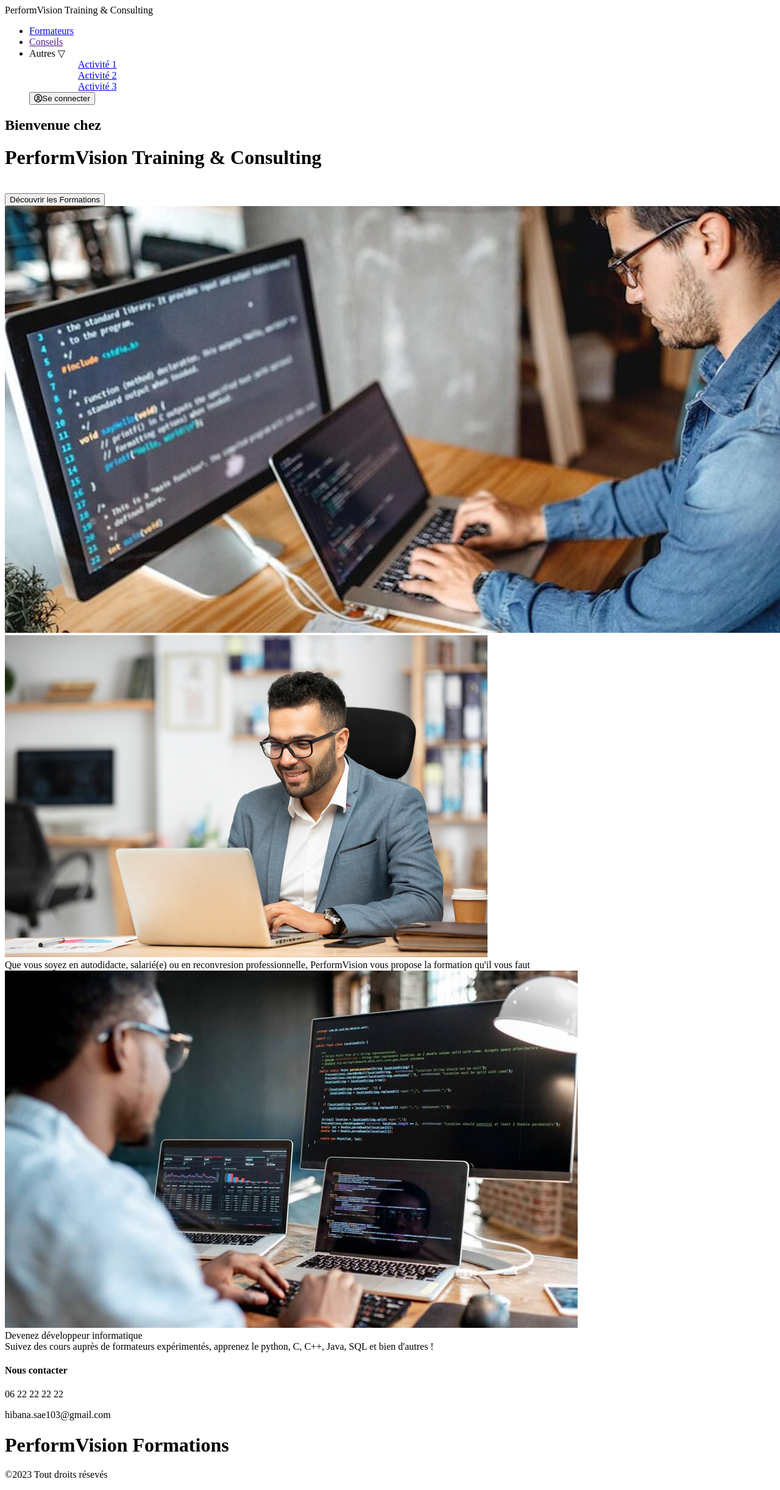
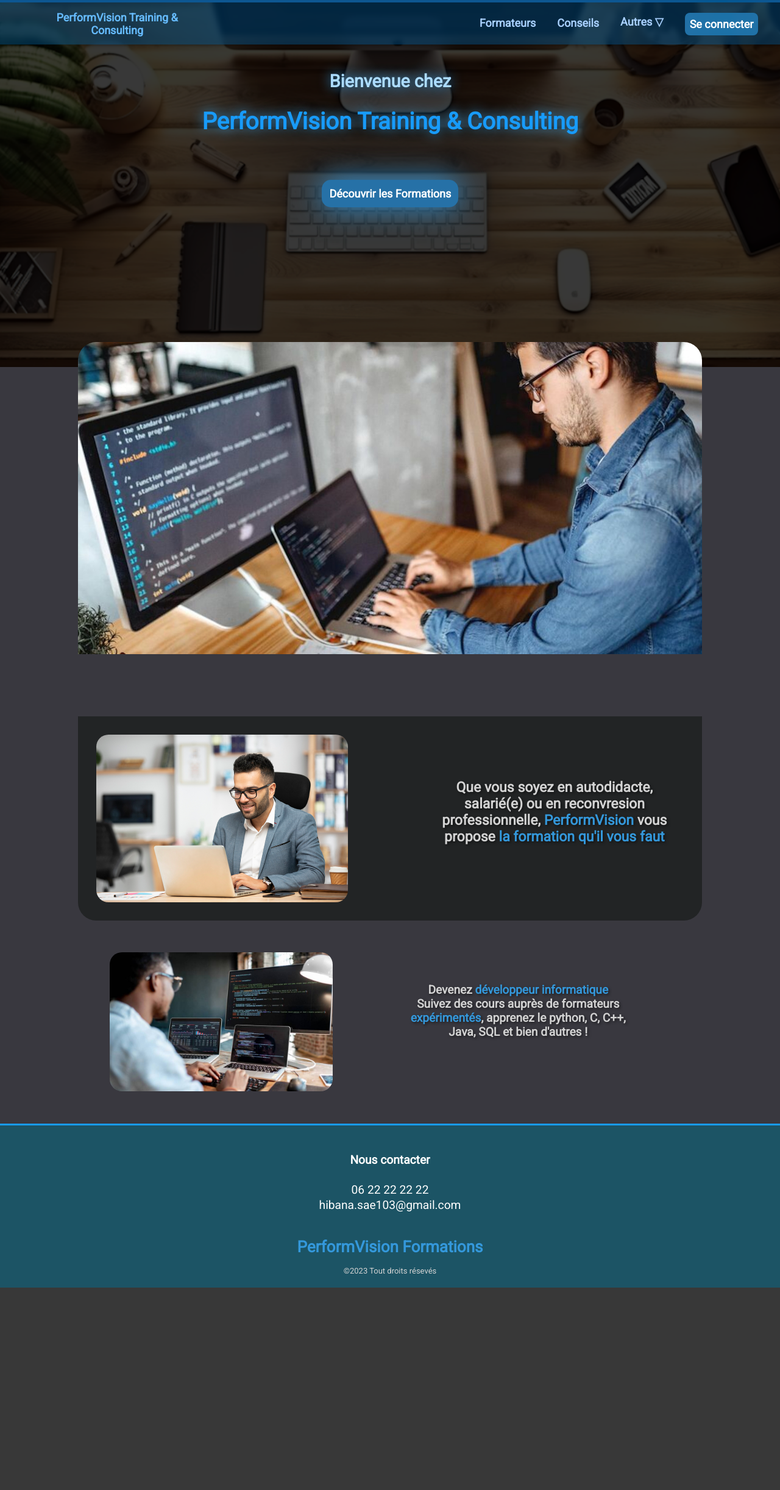
Before and after one commit to DaManflow/hibana, a PHP site: page / in a window 1280 px wide; the page is wider, and only the part inside the window is pictured. Shown: that part at 61% size. After the commit the page ends 2112 px from the top of that part, so only its background shows below. Run offline with PHP 8.4, Linux system fonts and the light colour scheme; some libraries are stand-ins or nearby versions.

Commit message:
Retour arrière

```diff
--- a/PerformVision/Content/css/style1.css
+++ b/PerformVision/Content/css/style1.css
@@ -1,172 +1,575 @@
-<?php require "view_begin.php";
-require_once "./Utils/functions.php" ;
-
-$_SESSION['themes'] = $themes ;
-$_SESSION['public'] = $public ;
-$_SESSION['levels'] = $levels ;
-?>
-
-<h1> S'inscrire </h1>
-
-<form id="former-form" action="?controller=register_former&action=register_former" method="POST" enctype="multipart/form-data">
-
-    <p> <label> <input required="" type="text" name="name" placeholder="Nom"/> </label> </p>
-    <p> <label> <input required="" type="text" name="surname" placeholder="Prénom"/> </label> </p>
-    <p> <label> <input required="" type="text" name="email" placeholder="Email"/> </label> </p>
-    <p> <label> <input required="" type="text" name="phone" placeholder="Téléphone"/> </label> </p>
-    <p> <label> <input required="" type="password" name="password" placeholder="Mot De Passe"/> </label> </p>
-    <p> <label> <input required="" type="text" name="linkedin" placeholder="Lien de votre page Linkedin"/> </label> </p>
-    <p> <label> <input required="" type="file" name="cv" class="lienbtn"/> </label> </p>
-     <button type="button" onclick="ajouterExperience()" required="" class="lienbtn">Ajouter une expérience</button>
-
-<!-- Conteneur pour les expériences -->
-<div id="experiencesContainer"></div>
-<br>
-
-    <p> <label> <input required="" type="radio" name="date_signature" value="<?= currentTime() ?>"/> Signature</label> </p>
-    <p> <label> <input required="" type="submit" name="submit" value="S'inscrire"> </label> </p>
-    <script>
-        var experienceCounter = 1;
-
-        function ajouterExperience() {
-            var experiencesContainer = document.getElementById('experiencesContainer');
-
-            // Crée un nouvel élément div pour le menu déroulant
-            var newExperienceDiv = document.createElement('div');
-            newExperienceDiv.className = 'experienceDropdown';
-
-            // Ajoute le HTML du menu déroulant au nouvel élément div
-
-            newExperienceDiv.innerHTML = `
-            <h1>Informations sur l'Expérience ${experienceCounter}</h1>
-
-                <div class="exp">
-                    <label for="theme${experienceCounter}">Expérience :</label>
-                    <select name="theme${experienceCounter}" class="exp-select">
-                        <?php
-                                foreach ($themes as $id_theme => $themeData) {
-                                    $categorie = $themeData['categorie'];
-                                    $sous_categorie = $themeData['sous_categorie'];
-                                    $theme = $themeData['theme'];
-
-                                    if ($currentCategory !== $categorie) {
-                                        if ($currentCategory !== null) {
-                                            echo '</optgroup>';
-                                        }
-                                        echo '<optgroup label="' . e($categorie) . '">';
-                                        $currentCategory = $categorie;
+::selection {
+    background-color: rgba(17, 143, 238, 0.5);
+    color: rgb(171, 242, 255);
 }
 
-                                    echo '<option value="' . e($id_theme) . '">' . e($sous_categorie) . ' : ' . e($theme) . '</option>';
+html {
+    background-color: #2E2D33;
 }
 
-                                if ($currentCategory !== null) {
-                                    echo '</optgroup>';
+@media only screen and (max-width: 770px) {
+    .aut {
+        display: none; /* Cache le texte du bouton sur les écrans plus petits */
     }
-                        ?>
-                    </select>
-                </div>
-                </br>
+    .conteneur2 {
+        width: 100%;
+        max-width: 1101px;
+        margin-top: 0;
+        text-align: center;
+        background-color: #222425 ;
+        border-bottom-left-radius: 7%;
+        border-bottom-right-radius: 7%;
+        padding-bottom: 5%;
+        z-index: 1;
+    }
+    .conteneur3 {
+        text-align: center;
+        align-items: center;
+        justify-content: center;
+    }
 
-                <div class="exp">
-                    <label for="expertise${experienceCounter}">Expertise Professionnelle :</label>
-                    <select name="expertise${experienceCounter}" class="exp-select">
-                    <?php
-                    foreach ($levels as $id => $col) {
-                        echo '<option value="' . e($id) . '">' . e($col['libelle']). '</option>';
+    .img2 img {
+        width: 80%; /* L'image prend la largeur du conteneur */
+        height: auto;
+        display: block;
+        margin: 10% 10% 10% 10%; /* Espace sous la première image */
+        float : left ;
+        border-radius: 20px;
     }
-                    ?>
-                    </select>
-                </div>
-                </br>
-                <div class="exp">
-                    <label for="dureeExpertise${experienceCounter}">Durée de l'expertise :</label>
-                    <input type="number" name="dureeExpertise${experienceCounter}" placeholder="Saisissez le nombre d'années d'expertise" required="">
-                </div>
-                </br>
-                <div class="exp">
-                    <label for="commentaireExpertise${experienceCounter}" class="exp">Commentaire :</label>
-                    </br>
-                    <textarea name="commentaireExpertise${experienceCounter}" placeholder="Ajoutez un commentaire"></textarea>
-                </div>
-                </br>
-                <div class="exp">
-                    <label for="expePeda${experienceCounter}" class="exp">Experience Padagogique :</label>
-                    </br>
-                    <select name="expePeda${experienceCounter}" class="exp-select">
-                    <?php
-                    foreach ($public as $id => $val) {
-                        echo '<option value="' . e($id) . '">' . e($val['libellep']). '</option>';
+    .img3 {
+        height: auto;
+        display: block;
+        /* Espace sous la première image */
     }
-                    ?>
-                    </select>
-                </div>
-                </br>
-                <div class="exp">
-                    <label for="VolumeHMoyenSession${experienceCounter}">Volume horaire d'une session :</label></br>
-                    <input type="time" name="VolumeHMoyenSession${experienceCounter}" placeholder="Saisissez le nombre d'années d'expertise" required="" step=1>
-                </div>
-                <div class="exp">
-                    <label for="nbSession${experienceCounter}">Nombre de sessions :</label></br>
-                    <input type="number" name="nbSession${experienceCounter}" placeholder="Saisissez le nombre de sessions" required="">
-                </div>
-                <div class="exp">
-                    </br>
-                    <label for="commentaireExpePeda${experienceCounter}" class="exp-select"">Commentaire :</label>
-                    </br>
-                    <textarea name="commentaireExpePeda${experienceCounter}" placeholder="Ajoutez un commentaire"></textarea>
-                </div>
-            `;
+    .img3 img {
+        border-radius: 20px;
+        width : 70% ;
+        margin: 10%;
+    }
 
-            // Ajoute le nouvel élément div au conteneur
-            experiencesContainer.appendChild(newExperienceDiv);
-            experienceCounter++;
+    .text {
+        width : 80% ;
+        text-align: center;
+        color : lightgrey ;
+        margin: 5%;
+        text-shadow: 2px 2px 4px rgba(0, 0, 0, 0.5);
+        font-weight: bold;
     }
-    </script>
-</form>
+    .text2 {
+        width : 80% ;
+        text-align: center;
+        color : lightgray;
+        margin: 0 10% 10% 10%;
+        text-shadow: 2px 2px 4px rgba(0, 0, 0, 0.5);
+        font-weight: bold;
+    }
 
-<?php
-if ($_SERVER["REQUEST_METHOD"] == "POST" && isset($_POST["submit"])) {
-    var_dump($_POST) ;
-    $experienceIndex = 1;
-    while (isset($_POST['theme' . $experienceIndex])) {
-        $themeKey = 'theme' . $experienceIndex;
-        $expertiseKey = 'expertise' . $experienceIndex;
-        $dureeExpertiseKey = 'dureeExpertise' . $experienceIndex;
-        $commentaireExpertiseKey = 'commentaireExpertise' . $experienceIndex;
-        $expePedaKey = 'expePeda' . $experienceIndex;
-        $VolumeHMoyenSessionKey = 'VolumeHMoyenSession' . $experienceIndex;
-        $nbSessionKey = 'nbSession' . $experienceIndex;
-        $commentaireExpePedaKey = 'commentaireExpePeda' . $experienceIndex;
+}
+@media only screen and (min-width: 770px) {
+    .connect i {
+        display: none; /* Cache le texte du bouton sur les écrans plus petits */
+    }
+    body {
+        font-size: large;
+        color : #A8D0FF;
 
-        if (
-            isset($_POST[$themeKey]) && isset($_POST[$expertiseKey]) &&
-            isset($_POST[$dureeExpertiseKey]) && isset($_POST[$commentaireExpertiseKey]) &&
-            isset($_POST[$expePedaKey]) && isset($_POST[$VolumeHMoyenSessionKey]) &&
-            isset($_POST[$nbSessionKey]) && isset($_POST[$commentaireExpePedaKey])
-        ) {
-            // Traitement de chaque expérience et ajout à $infos
-            $theme = $_POST[$themeKey];
-            $expertise = $_POST[$expertiseKey];
-            $dureeExpertise = $_POST[$dureeExpertiseKey];
-            $commentaireExpertise = $_POST[$commentaireExpertiseKey];
-            $expePeda = $_POST[$expePedaKey];
-            $VolumeHMoyenSession = $_POST[$VolumeHMoyenSessionKey];
-            $nbSession = $_POST[$nbSessionKey];
-            $commentaireExpePeda = $_POST[$commentaireExpePedaKey];
+    }
+    .conteneur2 {
+        margin-top: 0;
+        text-align: center;
+        display: flex;
+        background-color: #222425 ;
+        border-bottom-left-radius: 30px;
+        border-bottom-right-radius: 30px;
+    }
+    .conteneur3 {
+        text-align: center;
+        display: flex;
+    }
 
-            // Effectuez ici vos vérifications et traitements spécifiques
-/*
-            // Ajoutez les données au tableau $infos
-            $_SESSION[$themeKey] = $themes[$theme]['theme'];
-            $_SESSION[$expertiseKey] = $levels[$expertise]['libelle'];
-            $_SESSION[$expePedaKey] = $public[$expePeda]['libellep'];
-            */
+    .img2 img {
+        width: 70%; /* L'image prend la largeur du conteneur */
+        height: auto;
+        display: block;
+        margin: 5%; /* Espace sous la première image */
+        float : left ;
+        border-radius: 20px;
+    }
+    .img3 {
+        height: auto;
+        display: block;
+        /* Espace sous la première image */
+    }
+    .img3 img {
+        border-radius: 20px;
+        width : 70% ;
+        float : left ;
+        margin: 10%;
+    }
+
+    .text {
+        width : 50% ;
+        float : right ;
+        text-align: center;
+        color : lightgrey;
+        margin: 10% 5% 5% 5%;
+        text-shadow: 2px 2px 4px rgba(0, 0, 0, 0.5);
+        font-weight: bold;
+        margin-left : 0 ;
+        font-size: larger;
+    }
+    .text2 {
+        width : 70% ;
+        float : right ;
+        text-align: center;
+        color : lightgrey;
+        margin: 10%;
+        text-shadow: 2px 2px 4px rgba(0, 0, 0, 0.5);
+        font-weight: bold;
+        margin-left: 0;
+    }
+}
+.connect i {
+    font-size: large;
+    padding : 0;
+}
+body {
+    /*background-color: #15121E;*/
+    background-color: #39383F;
+    color : #A8D0FF;
+    margin: 0;
+    padding: 0; /* Couleur bleu ciel */
+    font-family: Roboto, sans-serif;
+    font-size: larger;
+    text-align: center;
+}
+a {
+    text-decoration: none;/*Pour que le lien ne soit plus "souligné"...*/
+    color: #A8D0FF;
+}
+
+.debut {
+    padding-bottom : 0;
+    padding-top : 0;
+    padding-right: 10px;
+    top : 0;
+    position : fixed ;
+    width : 100% ;
+    display: flex;
+    justify-content: space-between;
+    align-items: center;
+    background-color: rgba(1, 74, 126, 0.5);
+    border-top: 4px solid #0d5792; /* Trait bleu en haut */
+    font-size: small;
+    backdrop-filter: blur(5px);
+    box-shadow: 0 2px 5px rgba(0, 0, 0, 0.3);
+}
+
+.partie-gauche {
+    margin-left : 7% ;
+    font-weight : bold ;
+    color : #66BCFF ;
+    font-size: large;
+    width: 205px;
+    text-align: center;
+}
+
+.partie-droite .ul1{
+    display: flex;
+}
+
+.formations,
+.conseils,
+.autres {
+    list-style-type: none;
+    padding: 10px;
+    border-radius: 5px;
+    cursor: pointer;
+    margin-right: 15px;
+    color : #A8D0FF;
+    font-weight: bold;
+    font-size: large;
+}
+.autres {margin-top:-2px}
+
+#link {
+    position: relative;
+    display: inline-block;
+    box-sizing: border-box;
+}
+#link::after {
+    content: '';
+    font-style: normal;
+    transform-origin: 0 0;
+    transform: scaleX(0);
+    position: absolute;
+    bottom: -5px;
+    height: 3px;
+    left: 0;
+    width: 100%;
+    background-color: #D9EEFF;
+    z-index: 1;
+    opacity: 1;
+    transition: transform .3s;
+    box-sizing: border-box;
+}
+.autres #link::after{
+    bottom: 5px;
+    width: 90%;
+    left: -6px;
+    padding: 0;
+}
+#link:hover::after {
+    transform: scaleX(1);
 }
 
 
-        $experienceIndex++;
+.formations a {
+    text-decoration: none;
+    color : #A8D0FF;
 }
 
+.dropdown {
+    /*width : 50% ; */
+    background-color: rgba(57, 58, 65, 0.7);
+    z-index: 1;
+    border-radius: 10px;
+    display: none;
+    position: absolute;
+    min-width: 100px;
+    box-shadow: 0 8px 16px 0 rgba(0,0,0,0.2);
+    overflow: visible;
+    list-style-type: none;
+    padding: 10px 10px 0 10px;
 }
-require "view_end.php";?>
+
+.dropdown ul a{
+    float: none;
+    margin-right: 0;
+    padding: 0 10px 10px 0;
+    text-decoration: none;
+    text-align: left;
+    z-index: 11;
+    width: 100px;
+    overflow: visible;
+}
+.dropdown ul{
+    list-style-type: none;
+    padding-left: 2px}
+
+.autres:hover .dropdown {
+    display: block;
+}
+
+.dropdown ul a:hover {
+    color: #D9EEFF;
+}
+
+.connect button {
+    list-style: none ;
+    padding: 8px;
+    background-color: #2671a7; /* Bleu foncé */
+    color: white;
+    border: none;
+    border-radius: 8px;
+    cursor: pointer;
+    font-weight: bold;
+    text-shadow: 0 0 100px #3498db;
+    margin: 4px 10px 5%;
+    font-family: Roboto, sans-serif;
+    transition: 0.3s;
+}
+
+/* Fin header */
+
+.titles {
+    text-shadow: 0 0 20px #3498db;
+    padding: 1px;
+    margin-top: 0;
+    height: 600px;
+    width: 99.9%;
+    align-items: center;
+    text-align: center;
+    background-image: url('../images/FondDiv1.png');
+    background-repeat: no-repeat;
+    background-size: cover; /* La taille de l'image couvrira toute la zone du corps */
+    background-position: center;
+
+}
+.titles h2 {
+    color : #ACDCFF ;
+    margin-top: 9%;
+}
+.titles h1 {
+    color : #189bf9 ;
+}
+.form-title {
+    list-style: none ;
+    padding: 12px;
+    background-color: #2671a7; /* Bleu foncé */
+    color: white;
+    border: none;
+    border-radius: 15px;
+    cursor: pointer;
+    font-weight: bold;
+    box-shadow: 0 0 50px #3498db;
+    margin-top: 2%;
+    font-size: large;
+    transition: 0.3s;
+}
+
+.form-title:hover {
+    background-color: #217EC2;
+    box-shadow: 0 0 100px #3498db, 0 0 5px #66BCFF;
+    letter-spacing: 0.5px;
+    transition: 0.3s;
+}
+
+.reste {
+    display: flex;
+    justify-content: center;
+}
+
+.centre {
+    margin-top: 5%;
+    width : 80% ;
+}
+
+.conteneur1 {
+    text-align: center;
+    height: 509.2px;
+}
+
+.img1 img {
+    border-top-left-radius: 30px;
+    border-top-right-radius: 30px;
+    max-width: 100%; /* Assurez-vous que l'image ne dépasse pas la largeur du conteneur */
+    height: auto; /* Évitez la déformation de l'image */
+    margin-top: -105px;
+}
+
+input[type=text],input[type=password] {
+    width: 30%;
+    min-width: 20%;
+    padding: 8px 10px;
+    border-radius: 5px;
+    margin: 15px 0;
+    box-sizing: border-box;
+    border: 3px solid rgb(194, 222, 255);
+    background-color: #333333;
+    color: white;
+    -webkit-transition: 0.5s;
+    transition: 0.5s;
+    outline: none;
+}
+input[type=text]:focus,input[type=password]:focus {
+    border: 3px solid #66BCFF;
+    box-shadow: 0 0 10px #66BCFF;
+}
+.bodyform {
+    background-color: #39383F;
+    min-height: 10vh;
+    top: 10vh;
+}
+
+input[type=submit], a.lienbtn, button {
+    list-style: none;
+    padding: 8px;
+    background-color: #2671a7; /* Bleu foncé */
+    color: white;
+    border: none;
+    border-radius: 10px;
+    cursor: pointer;
+    font-weight: bold;
+    margin: 4px 0 3%;
+    font-family: Roboto, sans-serif;
+    font-size: large;
+    transition: 0.3s;
+}
+
+input[type=submit]:hover, a.lienbtn:hover, button:hover {
+    background-color: #217EC2;
+    /*letter-spacing: 0.2px;*/
+    transition: 0.3s;
+    box-shadow: 0 0 5px #66BCFF;
+    color: white;
+}
+input[type=submit]:hover{
+    letter-spacing: 0.2px;
+}
+.divchoice a.lienbtn {
+    display: inline-block;
+    min-width: 0;
+    max-width: 80%;
+    text-align: center;
+    align-items: center;
+    justify-content: center;
+    margin: 0;
+}
+
+select {
+    padding: 16px 20px;
+    border: none;
+    border-radius: 4px;
+    background-color: #f1f1f1;
+}
+
+/* Style pour le span dans le texte */
+.text span  , .text2 span{
+    font-weight: bold;
+    color: #3498db; /* Couleur bleue */
+}
+/*footer */
+footer {
+    display: flex;
+    text-align: center;
+    align-items: center;
+    flex-direction: column;
+    justify-content: space-between;
+    padding: 20px; /* Ajoutez du padding au besoin */
+    background-color: #1C5465; /* Ajoutez une couleur de fond au besoin */
+    color: white;
+    border-top: 3px solid #189bf9; /* Ajoutez une couleur de texte au besoin */
+}
+/*
+.partie1 {
+    display: flex;
+    justify-content: space-between;
+}
+*/
+.partie-droite{
+    display : block ;
+    text-align: center;
+    margin-right : 2%;
+    margin-bottom: -5px;
+}
+/*
+.partie-gauche{
+    display : block ;
+    float : left ;
+}
+*/
+.partie1-gauche, .partie1-droite {
+    title {
+        color: #fff; /* Ajoutez une couleur au titre au besoin */
+    }
+
+    a {
+        color: #fff; /* Ajoutez une couleur au lien au besoin */
+        text-decoration: none;
+        display: block;
+        margin-bottom: 5px; /* Ajoutez une marge entre les liens au besoin */
+    }
+
+    ul {
+        list-style: none;
+        display: flex;
+        padding: 0;
+        margin: 0;
+    }
+
+    li {
+        margin-right: 10px; /* Ajoutez une marge entre les icônes de réseau au besoin */
+    }
+
+    a {
+        color: #fff; /* Ajoutez une couleur au lien d'icône de réseau au besoin */
+        text-decoration: none;
+    }
+
+    p {
+        margin: 2px;
+    }
+}
+
+.partie2 {
+    text-align: center;
+    font-size: small;
+
+}
+.partie2 h1 {
+    margin-top: 40px;
+    color : #3498db ;
+}
+
+.droits {
+    margin: 0;
+    color: lightgrey;
+}
+
+a:hover, .ul1 li:hover {
+    color: #D9EEFF;
+}
+.connect button:hover {
+    background-color: #217EC2;
+    transition: 0.3s;
+    box-shadow: 0 0 5px #66BCFF;
+}
+
+div.divchoice {
+    width: 30%;
+    padding: 8px 20px;
+    box-shadow: none;
+}
+div.divchoice p {
+    text-align: center;
+    color: #D9EEFF;
+}
+.centerform {
+    display: flex;
+    text-align: center;
+    align-items: center;
+    justify-content: center;
+}
+
+/*profil de lutilisateur*/
+.profil {
+    font-family:Cambria, Cochin, Georgia, Times, 'Times New Roman', serif ;
+    width : 50% ;
+    margin: auto;
+    text-align: center;
+    background-color: #333339 ;
+    border: 3px solid black ;
+    border-radius: 20px;
+    box-shadow: #333333;
+}
+.profil ul {
+    font-family:Cambria, Cochin, Georgia, Times, 'Times New Roman', serif ;
+    list-style: none;
+    margin : 0 ;
+    padding: 0 ;
+    line-height: 2.5;
+}
+.profil .button {
+    font-family:Cambria, Cochin, Georgia, Times, 'Times New Roman', serif ;
+    background-color: #000000;
+    margin : 5% ;
+    padding : 2% ;
+    color : #ffffff ;
+    border-radius  : 20px ;
+    cursor: pointer;
+    box-shadow: 10px 10px 20px rgba(0, 0, 0, 0.2);
+}
+.profil .button:hover {
+    transition : all 1s ;
+    background-color: #265587;
+    transform: scale(1.05);
+}
+
+.experienceDropdown{
+    border : solid;
+    width: 1500px;
+    text-align: left;
+    padding: 20px;
+    border-radius: 10px;
+    font-weight: bold;
+    margin: 10px 5% 10px 5%;
+    font-family: Roboto, sans-serif;
+    font-size: large;
+    transition: 0.3s;
+}
+
+textarea {
+    width : 500px;
+    height : 20px;
+}
```
Lines whose indentation alone changed are shown as unchanged.
